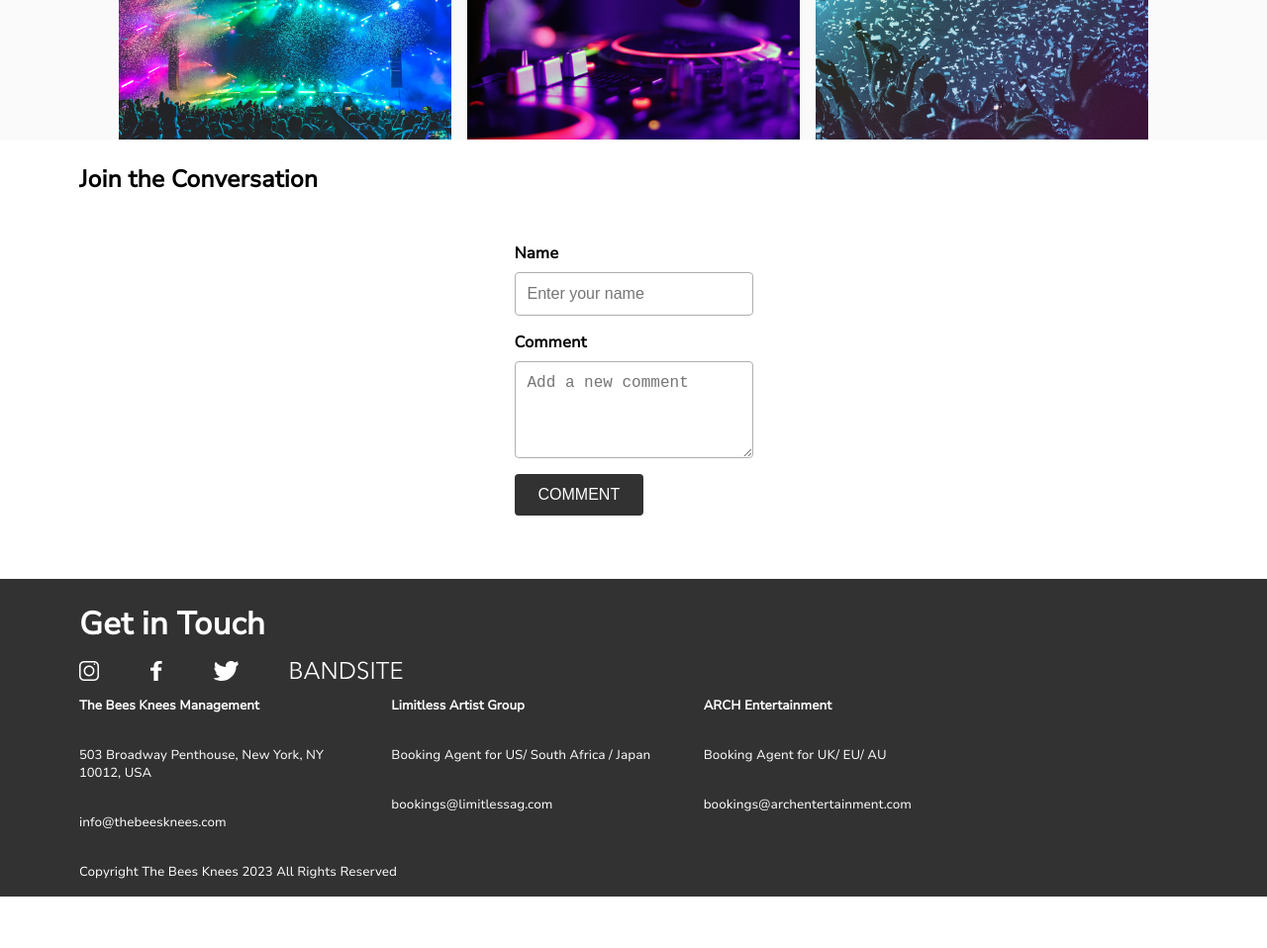
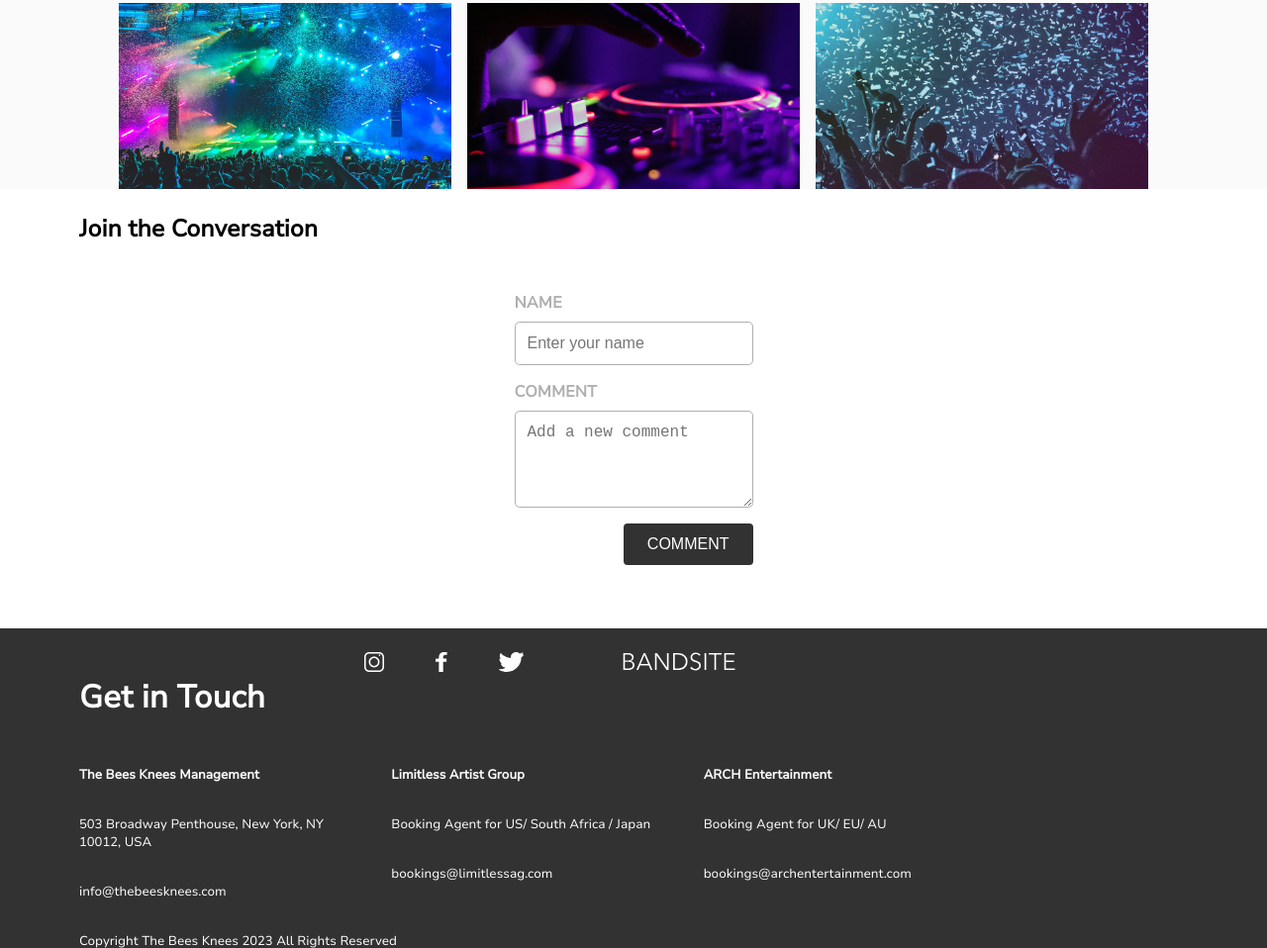
Before and after one commit to dcconde/bandsite, a plain HTML site: page index.html in a window 1280 px wide. Shown: the part 1854-2812 px from the top of the page at 99% size. Drawn offline with nearby package versions, Linux system fonts and the light colour scheme; no server answers.

Commit message:
add styling

```diff
--- a/index.html
+++ b/index.html
@@ -40,6 +40,7 @@
           src="./assets/Images/band.jpg"
           alt="band image"
         />
+        <div class="section__container">
         <div class="section__quote">
           <p class="section__quote">
             <span class="bold"
@@ -78,6 +79,7 @@
               studio album, looking to be released in early 2024.
             </p>
           </div>
+        </div>
         </div>
       </section>
       <section class="section">
@@ -135,14 +137,14 @@
         <!-- Comment Form -->
          <div class="comments-section">
         <form class="comment-form">
-          <label class="comment-form__label" for="name">Name</label>
+          <label class="comment-form__label" for="name">NAME</label>
           <input
             class="comment-form__input"
             type="text"
             name="name"
             placeholder="Enter your name"
           />
-          <label class="comment-form__label" for="comment">Comment</label>
+          <label class="comment-form__label" for="comment">COMMENT</label>
           <textarea
             class="comment-form__textarea"
             name="comment" rows="4"
@@ -160,6 +162,7 @@
     <footer>
       <div class="footer__section">
         <div class="footer__title">
+          <div class="footer__top-container">
           <h1 class="section__title">Get in Touch</h1>
           <div class="icons">
             <a href="https://www.instagram.com"
@@ -180,13 +183,14 @@
                 src="./assets/Icons/SVG/Icon-twitter.svg"
                 alt="twitter icon"
             /></a>
-            <a href="./index.html"
+          </div>
+          <a href="./index.html"
             ><img
               class="logo__footer-upper"
               src="./assets/Logo/Logo-bandsite.svg"
               alt="bandsite logo"
           /></a>
-          </div>
+        </div>
           <div class="footer__card-container">
             <div class="footer__card">
               <p class="footer__text">
--- a/scripts/build-shows-page.js
+++ b/scripts/build-shows-page.js
@@ -19,8 +19,8 @@ async function displayShows() {
 
     //convert timestamp to date in XX/XX/XXXX format
     const date = new Date(upcomingShows[i].date);
-    console.log(date.toLocaleDateString('en-US'));
-    const dateNumber = date.toLocaleDateString('en-US')
+    console.log(date.toDateString('en-US'));
+    const dateNumber = date.toDateString('en-US');
 
     // DATE label
     const dateLabel = document.createElement("div");
--- a/scripts/index-page.js
+++ b/scripts/index-page.js
@@ -25,7 +25,7 @@ const bandSiteApi = new BandSiteApi();
       //convert timestamp to date in XX/XX/XXXX format
       const date = new Date(commentsData[i].timestamp);
       console.log(date.toLocaleDateString('en-US'));
-      const dateNumber = date.toLocaleDateString('en-US')
+      const dateNumber = date.toLocaleDateString('en-US');
 
       //create a p tag for the comment timestamp
       const commentDate = document.createElement("p");
--- a/styles/bio.scss
+++ b/styles/bio.scss
@@ -77,6 +77,20 @@
         }
     }
 
+    &__container {
+        padding: 0 1rem;
+
+        @include tablet {
+            width:80%;
+            margin: auto;
+        }
+
+        @include desktop {
+            width: 80%;
+            margin: auto;
+        }
+    }
+
     &__paragraph-title {
         padding: 1rem 0 1rem 0;
     }
@@ -86,6 +100,14 @@
         flex-direction: column;
         justify-content: center;
         gap: 1rem;
+
+        @include tablet {
+            flex-direction: row;
+        }
+
+        @include desktop {
+            flex-direction: row;
+        }
     }
 
     &__paragraph-body {
@@ -157,6 +179,7 @@
     margin-bottom: 2rem;
 
     &__label {
+        color: $primary-c2;
         margin-bottom: 0.5rem;
         font-weight: bold;
     }
@@ -165,19 +188,21 @@
         padding: 0.75rem;
         margin-bottom: 1rem;
         border: 1px solid $primary-c2;
-        border-radius: 0.25rem;
+        border-radius: 0.3rem;
         width: 100%;
         font-size: 1rem;
     }
 
     &__button {
         color: $primary-c3;
-        align-self: flex-start;
+        align-self: flex-end;
         padding: 0.75rem 1.5rem;
         background-color: $primary-c1;
         font-size: 1rem;
         border: none;
         border-radius: 0.25rem;
+        cursor: pointer;
+        transition: background 0.3s ease;
     }
 }
 
--- a/styles/partials/_global.scss
+++ b/styles/partials/_global.scss
@@ -177,6 +177,25 @@ a {
         }
     }
 
+    &__top-container {
+        display: flex;
+        flex-direction: column;
+
+        @include tablet {
+            flex-direction: row;
+            padding-top: 1.5rem;
+            padding-bottom: 1rem;
+            gap: 100px;
+        }
+
+        @include desktop {
+            flex-direction: row;
+            padding-top: 1.5rem;
+            padding-bottom: 1rem;
+            gap: 100px;
+        }
+    }
+
     // &__title {
     //     padding-left: 1rem;
     // }
--- a/styles/shows.scss
+++ b/styles/shows.scss
@@ -204,24 +204,58 @@
         margin-bottom: 2rem;
         color: $primary-c3;
         background-color: $primary-c1;
+        padding: 0 1rem;
+
+        @include tablet {
+            padding:0 2rem;
+        }
+
+        @include desktop {
+            padding:0 5rem;
+        }
     }
 
-    &__title {
-        padding-left: 1rem;
+    &__top-container {
+        display: flex;
+        flex-direction: column;
+
+        @include tablet {
+            flex-direction: row;
+            padding-top: 1.5rem;
+            padding-bottom: 1rem;
+            gap: 100px;
+        }
+
+        @include desktop {
+            flex-direction: row;
+            padding-top: 1.5rem;
+            padding-bottom: 1rem;
+            gap: 100px;
+        }
     }
+
+    // &__title {
+    //     padding-left: 1rem;
+    // }
 
     &__card-container {
         display: flex;
         flex-direction: column;
 
         @include tablet {
+            gap: 50px;
             flex-direction: row;
         }
 
         @include desktop {
+            gap: 50px;
             flex-direction: row;
         }
+    }
 
+    &__card {
+        flex-grow: 1;
+        flex-basis: 0;
     }
 
     &__text {
```
Also changed, not shown: styles/bio.css, styles/shows.css, 2 other files.
